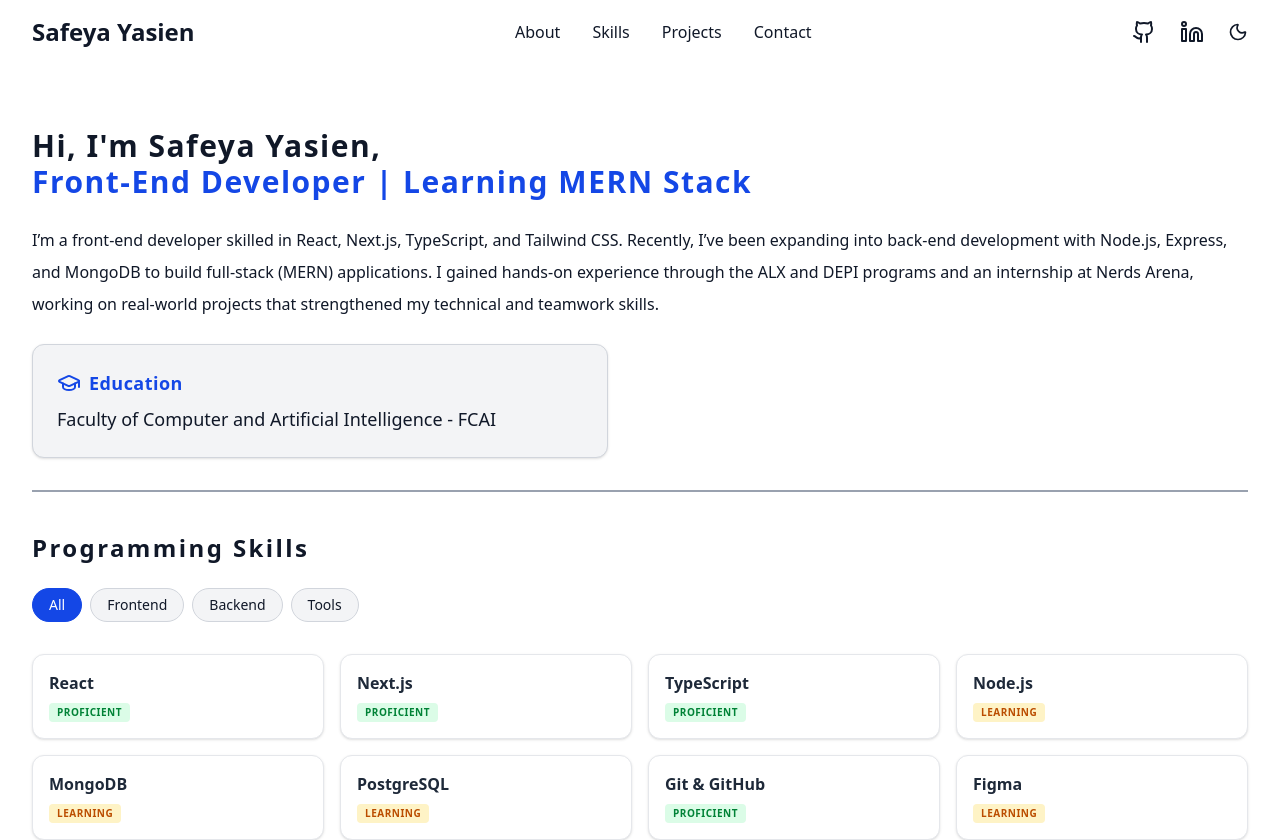
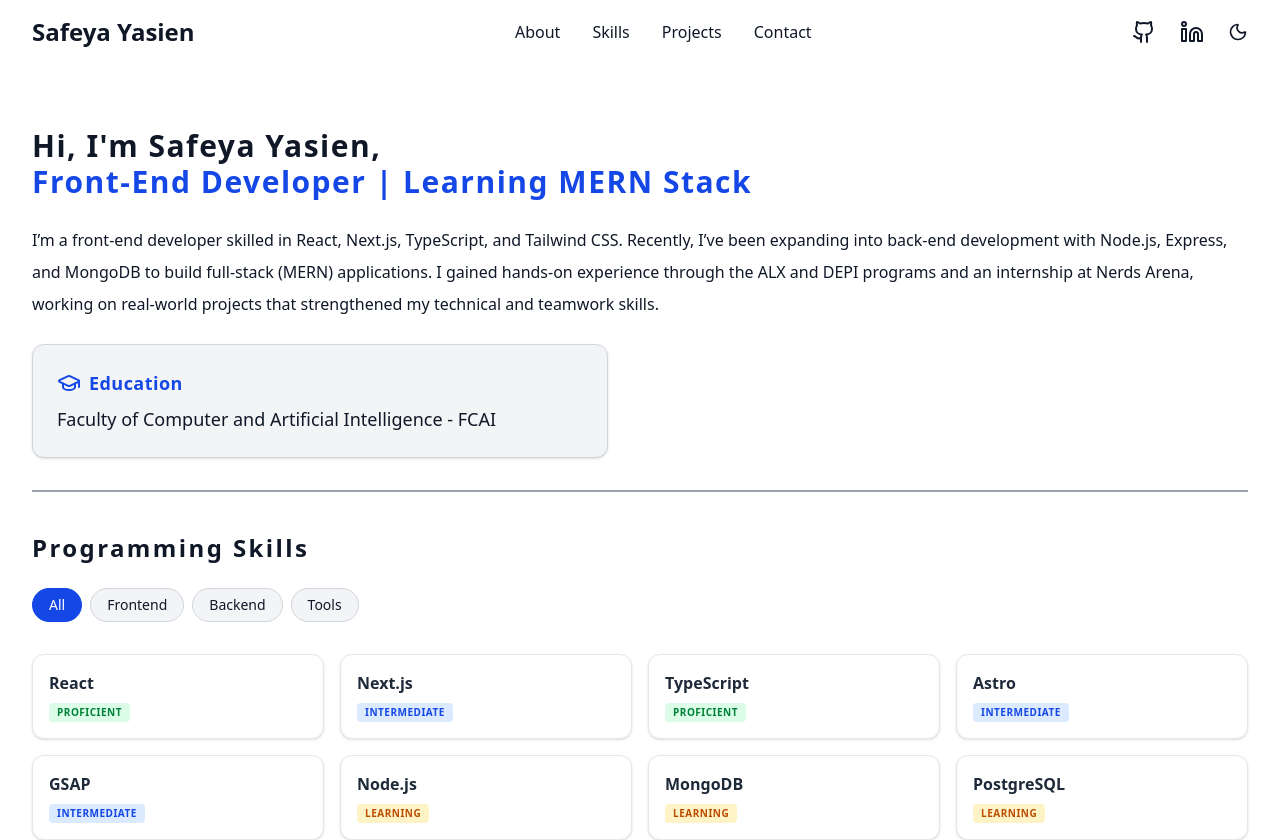
Before and after one commit to Safeya-Yasien/portfolio, a Next.js app: page / in a window 1280 px wide. Shown: the top 840 px of the page. Built offline with nearby package versions, Linux system fonts and the light colour scheme.

Commit message:
update MySkills.tsx and programming-skills.ts

```diff
--- a/src/components/portfolio/MySkills.tsx
+++ b/src/components/portfolio/MySkills.tsx
@@ -49,7 +49,9 @@ const MySkills = () => {
               className={`text-[10px] uppercase tracking-wider font-bold w-fit px-2 py-0.5 rounded ${
                 skill.level === "proficient"
                   ? "bg-green-100 text-green-700 dark:bg-green-900/30 dark:text-green-400"
-                  : "bg-amber-100 text-amber-700 dark:bg-amber-900/30 dark:text-amber-400"
+                  : skill.level === "intermediate"
+                    ? "bg-blue-100 text-blue-700 dark:bg-blue-900/30 dark:text-blue-400"
+                    : "bg-amber-100 text-amber-700 dark:bg-amber-900/30 dark:text-amber-400"
               }`}
             >
               {skill.level}
--- a/src/constants/programming-skills.ts
+++ b/src/constants/programming-skills.ts
@@ -1,7 +1,9 @@
 export const programmingSkills = [
   { name: "React", category: "frontend", level: "proficient" },
-  { name: "Next.js", category: "frontend", level: "proficient" },
+  { name: "Next.js", category: "frontend", level: "intermediate" },
   { name: "TypeScript", category: "frontend", level: "proficient" },
+  { name: "Astro", category: "frontend", level: "intermediate" },
+  { name: "GSAP", category: "frontend", level: "intermediate" },
   { name: "Node.js", category: "backend", level: "learning" },
   { name: "MongoDB", category: "backend", level: "learning" },
   { name: "PostgreSQL", category: "backend", level: "learning" },
```
